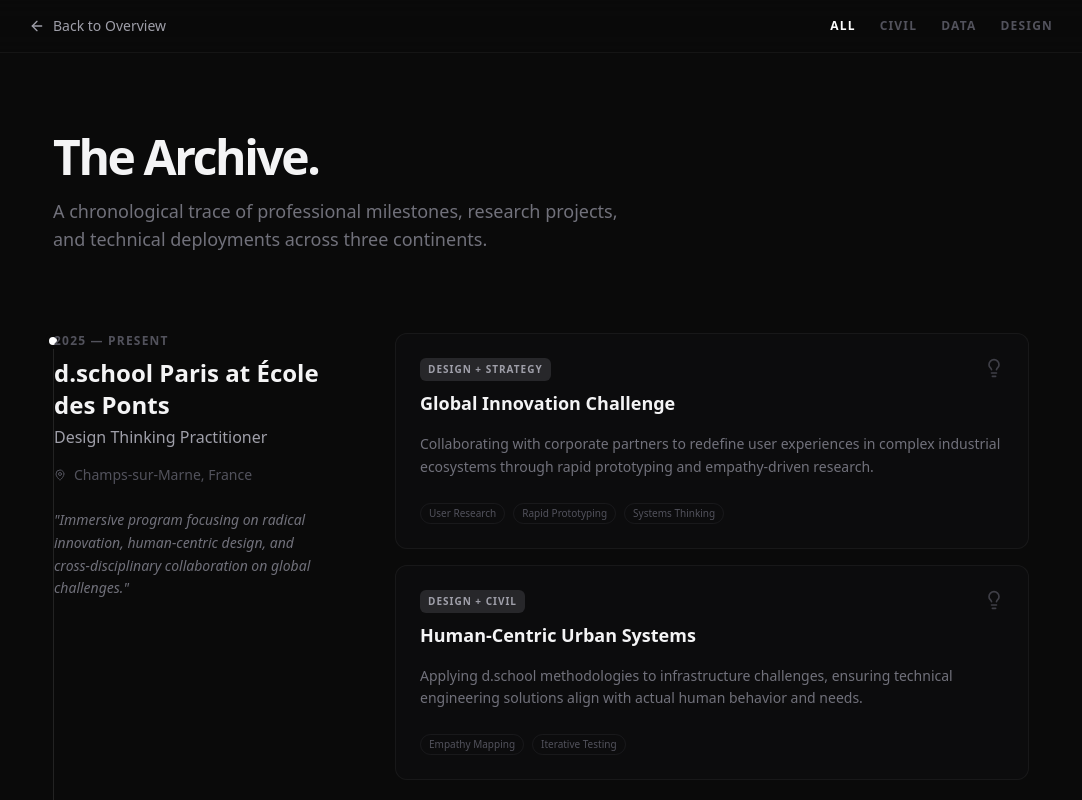
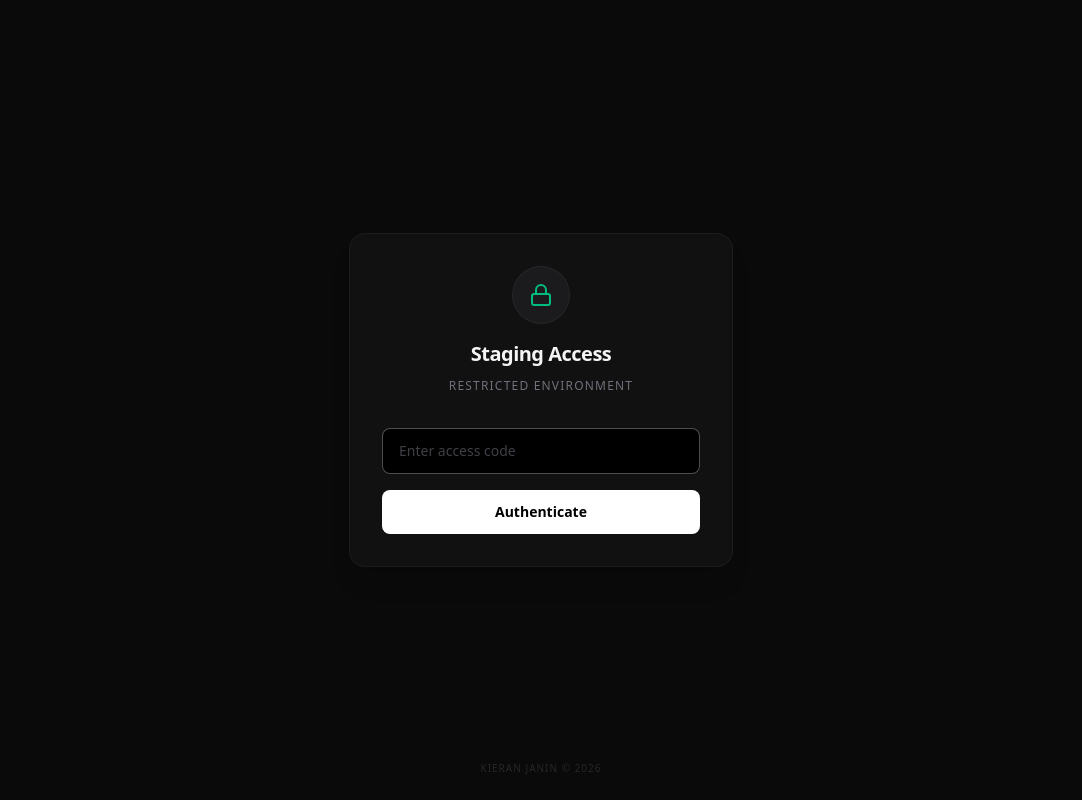
Before and after one commit to KieranJanin/kieran-janin-web, a React (Vite) app: page /archive in a window 1280 px wide. Shown: the top 800 px of the page, without its empty margins (99-1181 px from the left). Built offline with nearby package versions, Linux system fonts and the light colour scheme; no server answers; what @tryghost/content-api would draw is missing.

Commit message:
Add password protection to staging

```diff
--- a/src/App.jsx
+++ b/src/App.jsx
@@ -26,6 +26,8 @@
 
 import ComingSoon from './pages/ComingSoon';
 
+import StagingAuth from './components/StagingAuth';
+
 
 function App() {
   // Check Mode: 'live' (Full Site) or 'coming_soon' (Placeholder)
@@ -36,18 +38,12 @@
     <HelmetProvider>
       <BrowserRouter>
         <Routes>
-          {/* Root Route Logic */}
-          <Route
-            path="/"
-            element={appMode === 'live' ? <Home /> : <ComingSoon />}
-          />
-
           {/*
             LIVE MODE ONLY ROUTES
             These are completely hidden when VITE_APP_MODE is not 'live'.
           */}
           {appMode === 'live' && (
-            <>
+            <Route element={<StagingAuth />}>
               {/* Secret Access to Home in Coming Soon Mode (only if specifically enabled or in live mode) */}
               <Route path="/hidden-home" element={<Home />} />
               <Route path="/archive" element={<Archive />} />
@@ -78,7 +74,7 @@
                 {/* 404 for valid layout paths that don't match */}
                 <Route path="*" element={<NotFound />} />
               </Route>
-            </>
+            </Route>
           )}
 
           {/*
@@ -89,6 +85,17 @@
             <Route path="*" element={<NotFound />} />
           )}
 
+          {/* Root Route Logic - Independent of Staging Auth to show Coming Soon on Prod */}
+          <Route
+            path="/"
+            element={appMode === 'live' ? (
+              // Force Staging Auth check even on Root
+              <StagingAuth>
+                <Home />
+              </StagingAuth>
+            ) : <ComingSoon />}
+          />
+
         </Routes>
       </BrowserRouter>
     </HelmetProvider>
--- /dev/null
+++ b/src/components/StagingAuth.jsx
@@ -0,0 +1,81 @@
+import React, { useState, useEffect } from 'react';
+import { Outlet } from 'react-router-dom';
+import { Lock } from 'lucide-react';
+
+const StagingAuth = () => {
+    const [isAuthenticated, setIsAuthenticated] = useState(false);
+    const [password, setPassword] = useState('');
+    const [error, setError] = useState(false);
+    const [loading, setLoading] = useState(true);
+
+    useEffect(() => {
+        const storedAuth = localStorage.getItem('staging_auth');
+        if (storedAuth === 'true') {
+            setIsAuthenticated(true);
+        }
+        setLoading(false);
+    }, []);
+
+    const handleLogin = (e) => {
+        e.preventDefault();
+        // Simple hardcoded password for MVP
+        if (password === 'staging2026') {
+            localStorage.setItem('staging_auth', 'true');
+            setIsAuthenticated(true);
+        } else {
+            setError(true);
+        }
+    };
+
+    if (loading) return null; // Prevent flash
+
+    if (isAuthenticated) {
+        return <Outlet />;
+    }
+
+    return (
+        <div className="min-h-screen bg-[#0a0a0a] text-zinc-100 flex flex-col items-center justify-center p-4 selection:bg-white selection:text-black font-sans">
+            <div className="max-w-sm w-full bg-zinc-900/50 border border-white/5 rounded-2xl p-8 backdrop-blur-sm shadow-xl animate-in fade-in zoom-in duration-500">
+                <div className="flex flex-col items-center mb-8">
+                    <div className="p-4 bg-zinc-800/50 rounded-full mb-4 text-emerald-500 border border-white/5">
+                        <Lock size={24} />
+                    </div>
+                    <h1 className="text-xl font-bold tracking-tight">Staging Access</h1>
+                    <p className="text-zinc-500 text-xs mt-2 text-center uppercase tracking-widest leading-relaxed">
+                        Restricted Environment
+                    </p>
+                </div>
+
+                <form onSubmit={handleLogin} className="flex flex-col gap-4">
+                    <div>
+                        <input
+                            type="password"
+                            value={password}
+                            onChange={(e) => {
+                                setPassword(e.target.value);
+                                setError(false);
+                            }}
+                            placeholder="Enter access code"
+                            className="w-full bg-black border border-white/10 rounded-lg px-4 py-3 text-sm text-white focus:outline-none focus:border-white/30 transition-colors placeholder:text-zinc-700"
+                            autoFocus
+                        />
+                        {error && (
+                            <p className="text-red-500 text-[10px] mt-2 ml-1 uppercase tracking-wider font-bold animate-pulse">Incorrect password</p>
+                        )}
+                    </div>
+                    <button
+                        type="submit"
+                        className="w-full bg-white text-black font-bold text-sm py-3 rounded-lg hover:bg-zinc-200 transition-colors active:scale-95"
+                    >
+                        Authenticate
+                    </button>
+                </form>
+            </div>
+            <div className="fixed bottom-6 text-zinc-800 text-[10px] uppercase tracking-widest">
+                Kieran Janin &copy; {new Date().getFullYear()}
+            </div>
+        </div>
+    );
+};
+
+export default StagingAuth;
```
